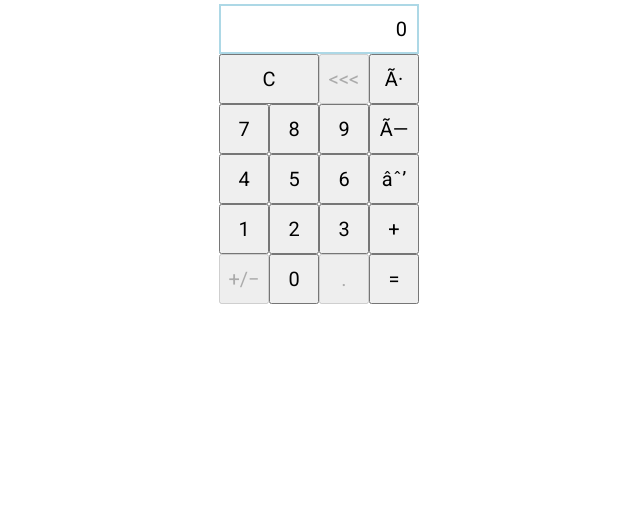
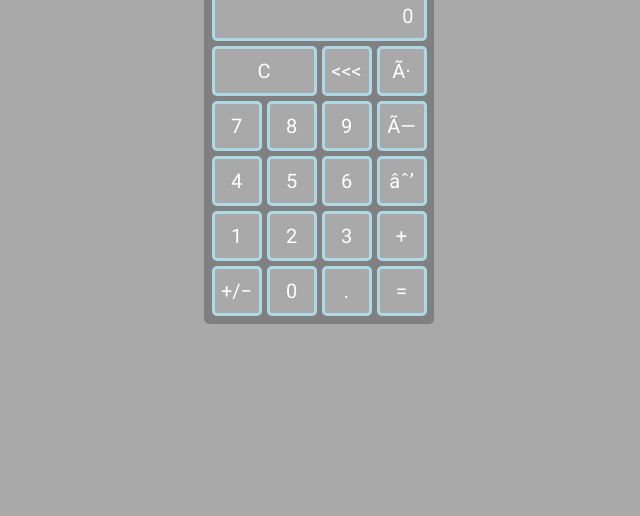
Before and after one commit to JCFarrow/simple-calculator, a plain HTML site: page index.html in a window 1280 px wide. Shown: the part 284-800 px from the top of the page, without its empty margins (321-961 px from the left). Drawn offline with Linux system fonts and the light colour scheme.

Commit message:
Make a simple ui

```diff
--- a/scripts.js
+++ b/scripts.js
@@ -14,6 +14,8 @@ document.querySelectorAll('#operators > button').forEach((button) => {
 })
 
 document.getElementById('clear').addEventListener('click', clearScreen);
+
+setSize();
 
 function operate(stack) {
     if (stack.length >= 3 && typeof stack[stack.length - 1] === 'number') {
@@ -89,3 +91,41 @@ function calculate() {
     stack = [operate(stack)];
     updateScreen();
 }
+
+function setSize(w=200, h = 0, g = 5, cg = 10) {
+    const gap = g / 2;
+    let calcGap = gap;
+    if (cg != null) {
+        calcGap = cg / 2;
+    }
+
+    let width = w;
+    let height = h;
+    if (height === 0) {
+        height = width * 1.5;
+    }
+    const squareW = width / 4;
+    const squareH = height / 6;
+
+    width += gap * 8;
+    height += gap * 12;
+
+    document.getElementById('calculator').style.padding = `${calcGap}px`;
+
+    document.getElementById('calc-body').style.width = `${width}px`;
+    document.getElementById('calc-body').style.height = `${height * (5/6)}px`;
+    document.getElementById('numbers').style.width = `${width * (3/4)}px`;
+    document.getElementById('numbers').style.height = `${height * (5/6)}px`;
+    document.getElementById('operators').style.width = `${width * (1/4)}px`;
+    document.getElementById('operators').style.height = `${height * (5/6)}px`;
+
+    screen.style.width = `${width - (gap * 2)}px`;
+    screen.style.height = `${squareH}px`;
+    screen.style.margin = `${gap}px`;
+    document.querySelectorAll('#calc-body button').forEach((b) => {
+        b.style.width = `${squareW}px`;
+        b.style.height = `${squareH}px`;
+        b.style.margin = `${gap}px`;
+    })
+    document.getElementById('clear').style.width = `${(squareW * 2) + (gap * 2)}px`;
+}
--- a/styles.css
+++ b/styles.css
@@ -3,6 +3,7 @@
 * {
     font-size: 20px;
     font-family: Roboto, Helvetica, sans-serif;
+    color: white;
 }
 
 body {
@@ -12,10 +13,19 @@ body {
     align-items: center;
     height: 100vh;
     margin: 0;
+
+    background-color: darkgray;
 }
 
 h1 {
     font-size: 30px;
+}
+
+#calculator {
+
+    background-color: gray;
+    border-radius: 5px;
+    padding: 5px;
 }
 
 #screen {
@@ -24,7 +34,7 @@ h1 {
     justify-content: end;
     box-sizing: border-box;
     padding: 10px;
-    border: 2px solid lightblue;
+
     font-size: 30px;
     text-align: end;
     width: 200px;
@@ -32,6 +42,10 @@ h1 {
     overflow: hidden;
 
     font-size: 14px;
+
+    border: 3px solid lightblue;
+    border-radius: 5px;
+    background-color: darkgray;
 }
 
 #calc-body {
@@ -52,10 +66,15 @@ h1 {
 }
 
 button {
+    box-sizing: border-box;
     padding: 0;
     margin: 0;
     width: 50px;
     height: 50px;
+
+    background-color: darkgray;
+    border: 3px solid lightblue;
+    border-radius: 5px;
 }
 
 #clear {
```
